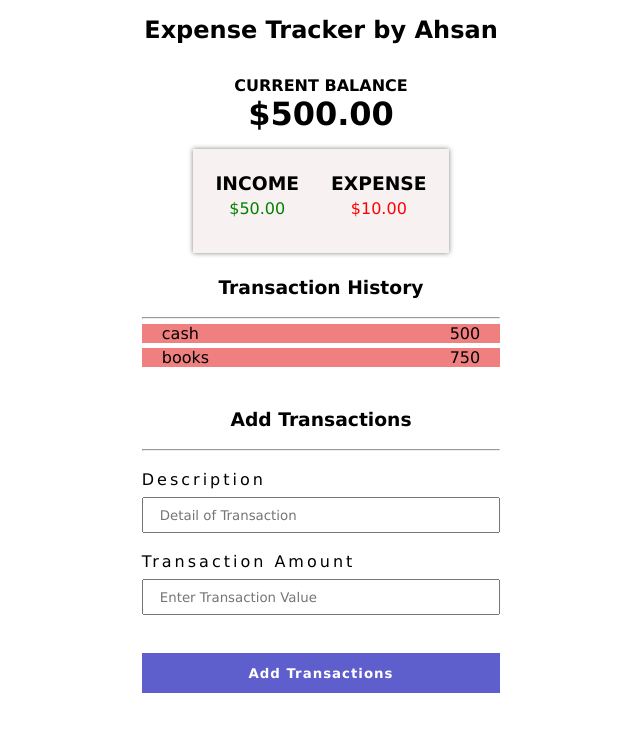
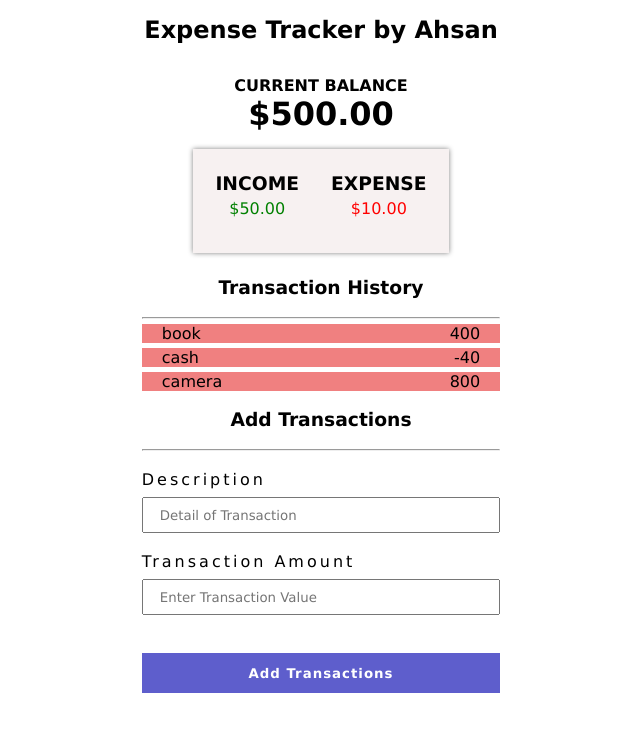
Before and after one commit to ZeeshanKhan2000/Expense-Tracker-App, a React (Create React App) app: page / in a window 1280 px wide. Shown: the top 732 px of the page, without its empty margins (319-959 px from the left). Built offline with nearby package versions, Linux system fonts and the light colour scheme.

Commit message:
updated files

```diff
--- a/src/Components/AddTransactions.js
+++ b/src/Components/AddTransactions.js
@@ -2,21 +2,21 @@ import React, { useState } from 'react'
 
 const AddTransactions = () => {
 
-const [text,setText] = useState('');
-const [amount,setAmount] = useState();
+    const [text, setText] = useState('');
+    const [amount, setAmount] = useState();
 
     return (
 
         <div className="Add-Transitions">
-            <h3>Add Transactions</h3><br /> <hr />
+            <h3>Add Transactions</h3><br /><hr />
             <form >
                 <div><br />
                     <label htmlFor='description' className="Add-Transitions-Des">Description</label>
-                    <input value={text} onChange={(e)=>setText(e.target.value)} required className="Add-Transitions-Input" type="text" placeholder="Detail of Transaction" /><br />
+                    <input value={text} onChange={(e) => setText(e.target.value)} required className="Add-Transitions-Input" type="text" placeholder="Detail of Transaction" /><br />
                 </div>
                 <div><br />
-                    <label htmlFor='Amount' className="Add-Transitions-Amount" className="Add-Transitions-Amount">Transaction Amount</label>
-                    <input value={amount} onChange={(e)=>setAmount(e.target.value)}  required className="Add-Transitions-Input" type="number" placeholder="Enter Transaction Value" /><br /><br />
+                    <label htmlFor='Amount' className="Add-Transitions-Amount">Transaction Amount</label>
+                    <input value={amount} onChange={(e) => setAmount(e.target.value)} required className="Add-Transitions-Input" type="number" placeholder="Enter Transaction Value" /><br /><br />
                 </div><br />
                 <button className="Add-Transitions-btn" type="submit">Add Transactions</button>
             </form>
--- a/src/Components/TransactionHistory.js
+++ b/src/Components/TransactionHistory.js
@@ -1,22 +1,28 @@
-import React from 'react'
+import React, { useContext } from 'react'
+
+//import context
+import transactionsContext from './../Context/globalContext';
 
 const TransactionHistory = () => {
+    let transactions = useContext(transactionsContext)
+
     return (
         <div className="Transition-History">
-            <h3>Transaction History</h3> <br /><hr />
+         <h3>Transaction History</h3> <br /><hr />
             <ul>
-                <li>
-                    <span>cash</span>
-                    <span>500</span>
-                </li>
-
-                <li>
-                    <span>books</span>
-                    <span>750</span>
-                </li>
+                {transactions.map((transObject, ind) => {
+                    return (
+                        <li>
+                            <span> {transObject.des}</span>
+                            <span> {transObject.amount}</span>
+                        </li>
+                           )
+                        }
+                    )
+                }
             </ul>
         </div>
     )
 }
 
-export  default TransactionHistory;
+export default TransactionHistory;
--- /dev/null
+++ b/src/Context/globalContext.js
@@ -0,0 +1,12 @@
+import React, { createContext } from "react"
+
+    var initialTransactions = [
+        { amount: 400, des: "book" },
+        { amount: -40, des: "cash" },
+        { amount: 800, des: "camera" },
+    ]
+
+const transactionsContext = createContext(initialTransactions);
+
+
+export default transactionsContext;
--- /dev/null
+++ b/src/Main.css
@@ -0,0 +1,132 @@
+* {
+  margin: 0;
+  padding: 0;
+  -webkit-box-sizing: border-box;
+          box-sizing: border-box;
+  font-family: 'Lucida Sans', Verdana, sans-serif;
+}
+
+.header h2 {
+  text-align: center;
+  padding-top: 1rem;
+}
+
+.balance {
+  margin: 1rem;
+}
+
+.balance h4 {
+  text-align: center;
+  padding-top: 1rem;
+}
+
+.balance h1 {
+  text-align: center;
+}
+
+.Account-Section {
+  display: -webkit-box;
+  display: -ms-flexbox;
+  display: flex;
+  -webkit-box-pack: center;
+      -ms-flex-pack: center;
+          justify-content: center;
+  background-color: #f7f1f1;
+  width: 20%;
+  margin: auto;
+  height: 13vh;
+  padding: 0.5rem;
+  -webkit-box-shadow: 0 0 5px gray;
+          box-shadow: 0 0 5px gray;
+}
+
+.Account-Section-Income {
+  text-align: center;
+  padding: 1rem;
+}
+
+.Account-Section-Income p {
+  padding: 5px;
+  color: green;
+}
+
+.Account-Section-Expense {
+  text-align: center;
+  padding: 1rem;
+}
+
+.Account-Section-Expense p {
+  padding: 5px;
+  color: red;
+}
+
+.Transition-History {
+  text-align: center;
+  width: 28%;
+  margin: auto;
+  height: 13vh;
+  padding: 1.5rem 0;
+}
+
+.Transition-History > ul {
+  margin: 0;
+  padding: 0;
+}
+
+.Transition-History > ul > li {
+  display: -webkit-box;
+  display: -ms-flexbox;
+  display: flex;
+  -webkit-box-pack: justify;
+      -ms-flex-pack: justify;
+          justify-content: space-between;
+  margin: 5px 0;
+  padding: 0px 20px;
+  background-color: lightcoral;
+}
+
+.Add-Transitions {
+  text-align: center;
+  width: 28%;
+  margin: 20px auto;
+  height: 13vh;
+  padding: 2rem 0;
+}
+
+.Add-Transitions-Des {
+  display: -webkit-box;
+  display: -ms-flexbox;
+  display: flex;
+  -webkit-box-pack: start;
+      -ms-flex-pack: start;
+          justify-content: flex-start;
+  letter-spacing: 3px;
+}
+
+.Add-Transitions-Input {
+  margin-top: 0.5rem;
+  width: 100%;
+  height: 3vh;
+  padding: 1rem;
+}
+
+.Add-Transitions-Amount {
+  display: -webkit-box;
+  display: -ms-flexbox;
+  display: flex;
+  -webkit-box-pack: start;
+      -ms-flex-pack: start;
+          justify-content: flex-start;
+  letter-spacing: 3px;
+}
+
+.Add-Transitions-btn {
+  width: 100%;
+  height: 5vh;
+  letter-spacing: 1px;
+  background-color: #5e5ecc;
+  font-weight: bold;
+  color: white;
+  border: none;
+}
+/*# sourceMappingURL=Main.css.map */
```
Also changed, not shown: 1 other file (tests, documents, lock files or other folders).
